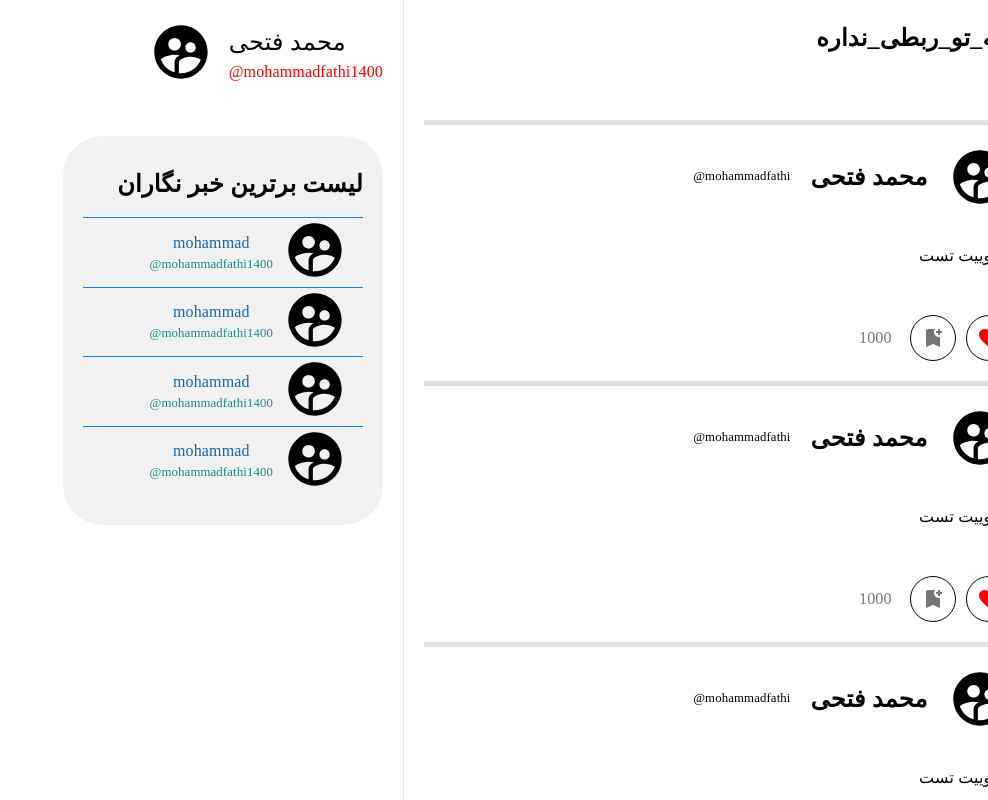
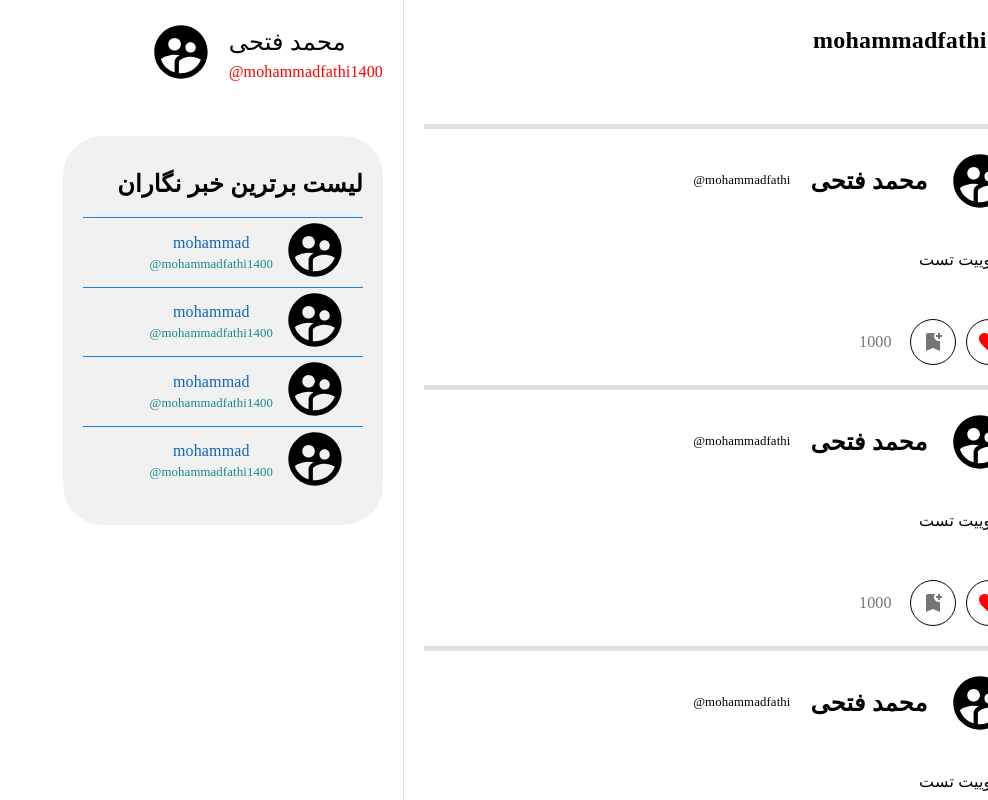
Before and after one commit to mohammadfathii/react_twitter, a React (Create React App) app: page / in a window 1280 px wide. Shown: the whole page, without its empty margins (292-1280 px from the left). Built offline with nearby package versions, Linux system fonts and the light colour scheme; a small style sheet from the web is missing.

Commit message:
adding page show post by user
Signed-off-by: Mohammad <m_fathi65@yahoo.com>

```diff
--- a/src/components/layout/Layout.js
+++ b/src/components/layout/Layout.js
@@ -3,7 +3,7 @@ import useStyles from "./Styles";
 import RightSideBar from "../rightSidebar/RightSideBar";
 import LeftSideBar from "../leftSidebar/LeftSideBar";
 import {Divider} from "@material-ui/core";
-import Tag from "../../pages/tag/Tag";
+import User from "../../pages/user/User";
 
 const Layout = () => {
     const classes = useStyles();
@@ -11,7 +11,8 @@ const Layout = () => {
         <RightSideBar/>
         <Divider orientation={"vertical"} className={classes.divider} />
         {/*<Home/>*/}
-        <Tag tagName={"به_تو_ربطی_نداره"}/>
+        {/*<Tag tagName={"به_تو_ربطی_نداره"}/>*/}
+        <User username={"mohammadfathi"}/>
         <Divider orientation={"vertical"} className={classes.divider} />
         <LeftSideBar/>
     </div>;
--- /dev/null
+++ b/src/pages/user/Styles.js
@@ -0,0 +1,29 @@
+import {makeStyles} from "@material-ui/core";
+
+const useStyles = makeStyles({
+    root :{
+        backgroundColor : 'white',
+        padding:'20px',
+        flex:1,
+        overflowY:'scroll !important',
+
+    },
+    tagTitle: {
+        fontWeight : 600,
+        fontSize : '1.5rem !important',
+        marginRight : '5px',
+    },
+    divider : {
+        width : '100% !important',
+        height:'5px !important'
+        // filter : 'opacity(1) !important'
+    },
+    headerBox:{
+        marginBottom : '4rem'
+    },
+    usericon : {
+        fontSize : '2.5rem !important'
+    }
+})
+
+export default useStyles;
--- /dev/null
+++ b/src/pages/user/User.js
@@ -0,0 +1,25 @@
+import React from 'react';
+import useStyles from "./Styles";
+import {Divider, Grid, Typography} from "@material-ui/core";
+import Tweet from "../home/components/Tweet/Tweet";
+import {tweetsList} from "../../data/tweets";
+import {SupervisedUserCircle} from "@material-ui/icons";
+
+const User = ({username}) => {
+    const classes = useStyles();
+    return (
+        <div className={classes.root}>
+            <Grid className={classes.headerBox} container direction={"row"} alignItems={"center"}>
+                <SupervisedUserCircle className={classes.usericon}/>
+                <Typography className={classes.tagTitle} component={"h1"}>{username}</Typography>
+            </Grid>
+            <Divider className={classes.divider}/>
+
+            {tweetsList.map((data,index) => { return <><Tweet fullname={data.fullname} username={data.username} tweet={data.tweet}/> { (index < tweetsList.length - 1) ?
+                <Divider className={classes.divider}/> : ""}</> })}
+
+        </div>
+    );
+};
+
+export default User;
```
